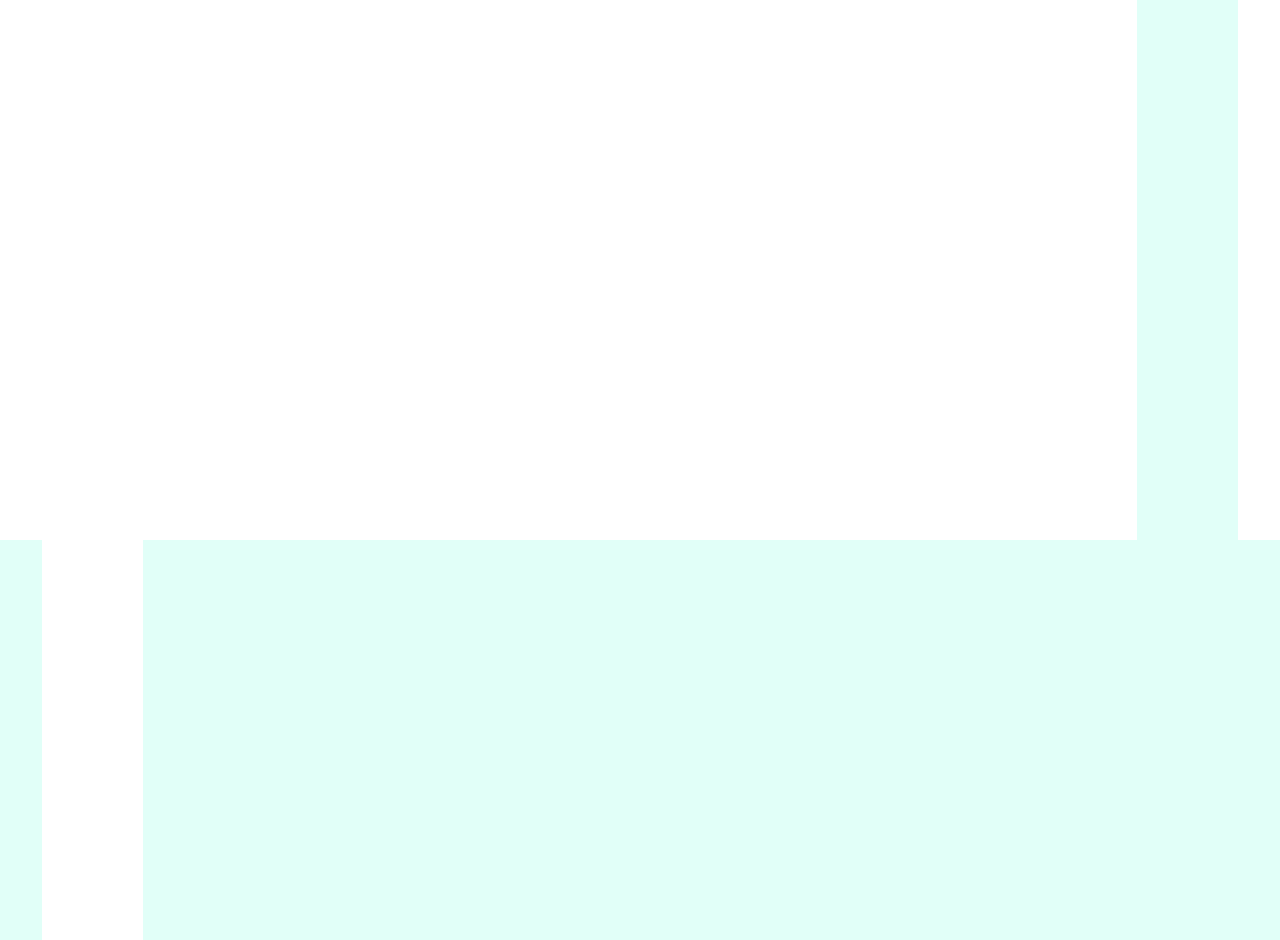
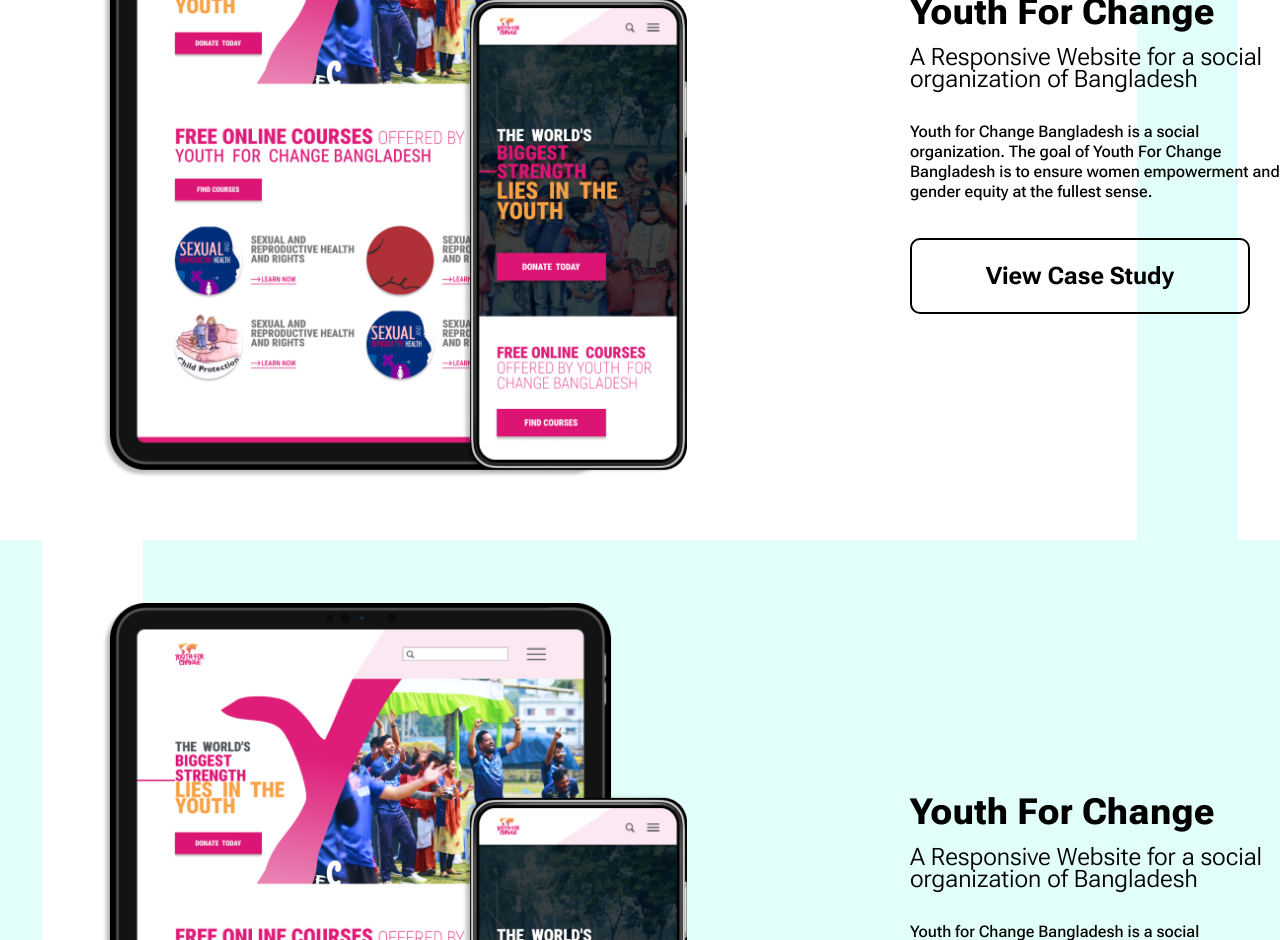
Before and after one commit to imtiaz101325/nsmimi, a Next.js app: page / in a window 1280 px wide. Shown: the part 1860-2800 px from the top of the page. Built offline with nearby package versions, Linux system fonts and the light colour scheme.

Commit message:
Adds portfolio section
- Adds project component
- Adds assets
- Refactors theme elements
- Refactors Section structure

```diff
--- a/pages/_app.tsx
+++ b/pages/_app.tsx
@@ -23,9 +23,9 @@
 const Nav = styled.nav`
   position: fixed;
   top: 44px;
-  left: calc((100vw - 1440px) / 2);
+  left: calc((100vw - ${props => props.theme.pageWidth}px) / 2);
   padding: 0 122px;
-  width: calc(1440px - 244px);
+  width: calc(${props => props.theme.pageWidth}px - 244px);
   display: flex;
   flex-direction: row;
   justify-content: space-between;
@@ -65,7 +65,7 @@
 
 const Wrapper = styled.div`
   height: 100%;
-  max-width: calc(1440px - 216px);
+  max-width: calc(${props => props.theme.pageWidth}px - 216px);
   display: flex;
   flex-direction: row;
   justify-content: space-between;
--- a/pages/index.tsx
+++ b/pages/index.tsx
@@ -1,17 +1,16 @@
+import Image from "next/image";
+import Link from "next/link";
 import styled from "styled-components";
-
-const Background = styled.div`
-  height: 100vh;
-  width: 100vw;
-  position: relative;
-`;
 
 interface SectionProps {
   readonly backgroundColor?: string;
   readonly swimLaneColor?: string;
 }
 
-const Section = styled(Background)<SectionProps>`
+const Section = styled.div<SectionProps>`
+  height: 100vh;
+  width: 100vw;
+  position: relative;
   background-color: ${(props) =>
     props.backgroundColor
       ? props.theme.colors[props.backgroundColor]
@@ -22,7 +21,7 @@
     height: 100vh;
     width: 101px;
     position: absolute;
-    right: calc(((100vw - 1440px) / 2) + 122px);
+    right: calc(((100vw - ${props => props.theme.pageWidth}px) / 2) + 122px);
     background-color: ${(props) =>
       props.swimLaneColor
         ? props.theme.colors[props.swimLaneColor]
@@ -31,39 +30,110 @@
 
   &:nth-child(even):before {
     right: 0;
-    left: calc(((100vw - 1440px) / 2) + 122px);
+    left: calc(((100vw - ${props => props.theme.pageWidth}px) / 2) + 122px);
   }
 `;
 
-const Intro = styled.div`
+const Content = styled.div`
+  max-width: ${props => props.theme.pageWidth}px;
+  margin: 0 auto;
   height: 100%;
-  width: 100%;
   position: relative;
-  background-color: transparent;
   display: flex;
-  justify-content: center;
   align-items: center;
-  text-align: center;
+  justify-content: space-between;
 `;
 
-const IntroContent = styled.p`
+const Intro = styled.p`
   max-width: 954px;
   font-weight: 300;
   font-stretch: 75%;
   font-size: 32px;
   line-height: 36px;
+  text-align: center;
+  margin: 0 auto;
 `;
 
 const FocusedText = styled.b`
   font-weight: 600;
 `;
 
+const ImageYFCResponsive = styled(Image)`
+  position: relative;
+  margin-left: 102px;
+`;
+
+const ProjectContainer = styled.div`
+  max-width: 506px;
+
+  &:nth-child(odd) {
+    margin-left: initial;
+    margin-right: 102px;
+  }
+
+  &:nth-child(even) {
+    margin-right: initial;
+    margin-left: 223px;
+  }
+`;
+const Title = styled.h1`
+  font-weight: 800;
+  font-size: 36px;
+  line-height: 36px;
+  margin-bottom: 1rem;
+`;
+const Subtitle = styled.p`
+  font-weight: 300;
+  font-size: 24px;
+  line-height: 22px;
+  margin-bottom: 2rem;
+`;
+const Description = styled.p`
+  font-weight: 500;
+  font-size: 16px;
+  line-height: 20px;
+  margin-bottom: 64px;
+`;
+const CallToAction = styled(Link)`
+  border: solid 2px black;
+  border-radius: 10px;
+  padding: 22px 74px;
+  text-decoration: none;
+  color: black;
+  font-weight: 700;
+  font-size: 24px;
+  line-height: 20px;
+`;
+
+interface ProjectProps {
+  readonly title: string;
+  readonly subtitle: string;
+  readonly desc: string;
+  readonly linkTo: string;
+}
+
+function Project({
+  title,
+  subtitle,
+  desc,
+  linkTo
+}: ProjectProps) {
+  return (
+    <ProjectContainer>
+      <Title>{title}</Title>
+      <Subtitle>{subtitle}</Subtitle>
+      <Description>{desc}</Description>
+      <CallToAction href={linkTo}>View Case Study</CallToAction>
+    </ProjectContainer>
+  )
+}
+
 export default function Home() {
   return (
     <>
       <Section swimLaneColor="yellow">
-        <Intro>
-          <IntroContent>
+        <Content>
+          <Intro>
             Hi, I am <FocusedText>Mimi!</FocusedText> I am a creative person who
             is exploring and working in the{" "}
             <FocusedText>user experience design</FocusedText> field. I love
@@ -79,13 +149,53 @@
             <FocusedText>design critiques</FocusedText> and can inspire me.
             Currently, I am looking for a full-time entry-level
             <FocusedText> UI/UX Designer</FocusedText> position.
-          </IntroContent>
-        </Intro>
+          </Intro>
+        </Content>
       </Section>
-      <Section backgroundColor="yellow"></Section>
-      <Section swimLaneColor="sky"></Section>
-      <Section backgroundColor="sky"></Section>
-      <Section swimLaneColor="brown"></Section>
+      <Section backgroundColor="yellow">
+        <Content>
+          <ImageYFCResponsive src="/home/yfcresponsivepic.png" alt="responsive_website_design" width={585} height={675} />
+          <Project
+            linkTo="/"
+            title="Youth For Change"
+            subtitle="A Responsive Website for a social organization of Bangladesh"
+            desc="Youth for Change Bangladesh is a social organization. The goal of Youth For Change Bangladesh is to ensure women empowerment and gender equity at the fullest sense."
+          />
+        </Content>
+      </Section>
+      <Section swimLaneColor="sky">
+      <Content>
+          <ImageYFCResponsive src="/home/yfcresponsivepic.png" alt="responsive_website_design" width={585} height={675} />
+          <Project
+            linkTo="/"
+            title="Youth For Change"
+            subtitle="A Responsive Website for a social organization of Bangladesh"
+            desc="Youth for Change Bangladesh is a social organization. The goal of Youth For Change Bangladesh is to ensure women empowerment and gender equity at the fullest sense."
+          />
+        </Content>
+      </Section>
+      <Section backgroundColor="sky">
+      <Content>
+          <ImageYFCResponsive src="/home/yfcresponsivepic.png" alt="responsive_website_design" width={585} height={675} />
+          <Project
+            linkTo="/"
+            title="Youth For Change"
+            subtitle="A Responsive Website for a social organization of Bangladesh"
+            desc="Youth for Change Bangladesh is a social organization. The goal of Youth For Change Bangladesh is to ensure women empowerment and gender equity at the fullest sense."
+          />
+        </Content>
+      </Section>
+      <Section swimLaneColor="brown">
+      <Content>
+          <ImageYFCResponsive src="/home/yfcresponsivepic.png" alt="responsive_website_design" width={585} height={675} />
+          <Project
+            linkTo="/"
+            title="Youth For Change"
+            subtitle="A Responsive Website for a social organization of Bangladesh"
+            desc="Youth for Change Bangladesh is a social organization. The goal of Youth For Change Bangladesh is to ensure women empowerment and gender equity at the fullest sense."
+          />
+        </Content>
+      </Section>
     </>
   );
 }
--- a/pages/theme/index.ts
+++ b/pages/theme/index.ts
@@ -1,4 +1,5 @@
 const theme = {
+  pageWidth: 1440,
   colors: {
     white: "#FFFFFF",
     yellow: "#FCFF7E",
```
Also changed, not shown: public/home/yfcresponsivepic.png (added).
